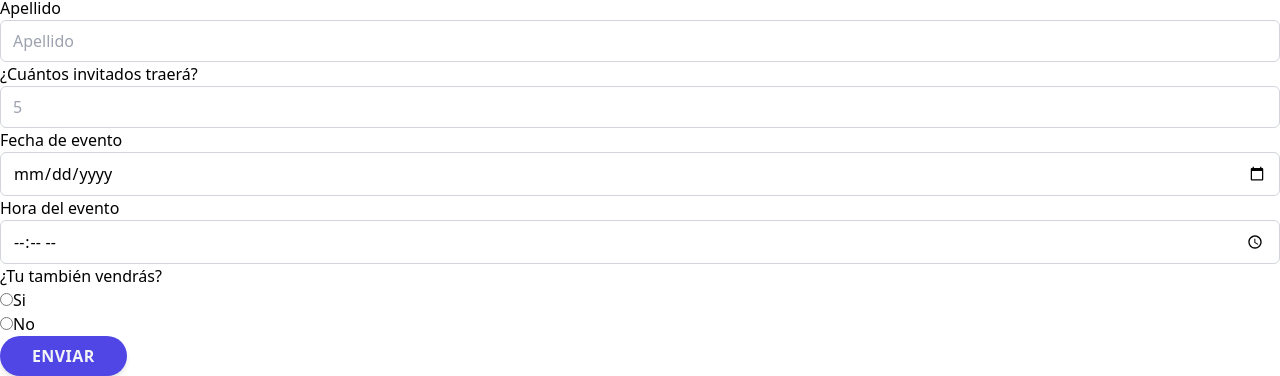
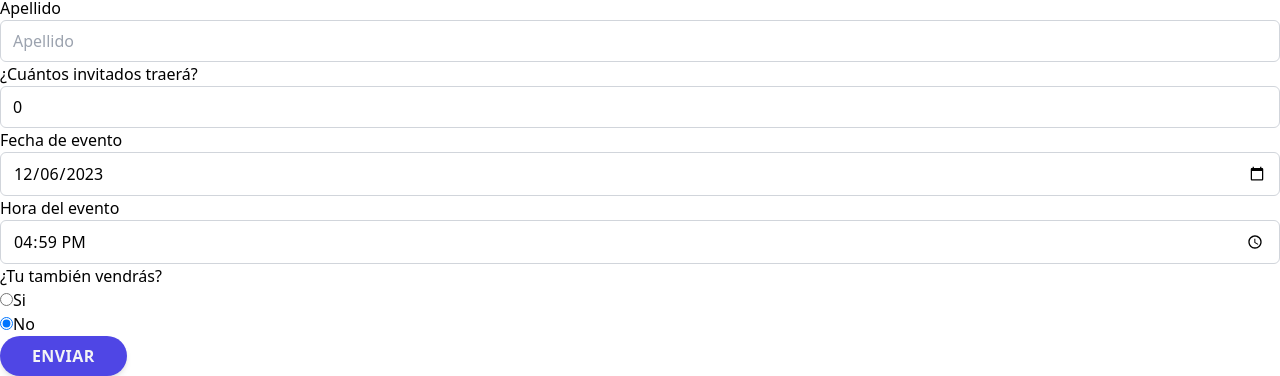
Before and after one commit to sebasgarcia29/zustand, a React (Vite) app: page /dashboard/wedding-invitation in a window 1280 px wide. Shown: the part 850-1226 px from the top of the page. Built offline with nearby package versions, Linux system fonts and the light colour scheme; no server answers.

Commit message:
fix: add new form with slices

```diff
--- a/src/pages/03-slices/WeddingInvitationPage.tsx
+++ b/src/pages/03-slices/WeddingInvitationPage.tsx
@@ -1,8 +1,36 @@
+import { FormEvent } from 'react';
 import { WhiteCard } from '../../components';
+import { useWeddingBoundStore } from '../../stores/wedding';
 
 
 
 export const WeddingInvitationPage = () => {
+
+
+  const firstName = useWeddingBoundStore(state => state.firstName)
+  const lastName = useWeddingBoundStore(state => state.lastName)
+  const setFirstName = useWeddingBoundStore(state => state.setFirstName)
+  const setLastName = useWeddingBoundStore(state => state.setLastName)
+
+  const guestCount = useWeddingBoundStore(state => state.guestCount)
+  const setGuestCount = useWeddingBoundStore(state => state.setGuestCount)
+
+  const eventYYYYMMDD = useWeddingBoundStore(state => state.eventYYYYMMDD())
+  const eventHHMM = useWeddingBoundStore(state => state.eventHHMM())
+  const eventdate = useWeddingBoundStore(state => state.eventdate);
+
+  const setEventDate = useWeddingBoundStore(state => state.setEventDate);
+  const setEventTime = useWeddingBoundStore(state => state.setEventTime);
+
+  const isConfirmed = useWeddingBoundStore(state => state.isConfirmed);
+  const setIsConfirmed = useWeddingBoundStore(state => state.setIsConfirmed);
+
+  const onSubmit = (event: FormEvent<HTMLFormElement>) => {
+    event.preventDefault();
+
+    console.log({ firstName, lastName, guestCount, eventdate, isConfirmed })
+  }
+
   return (
     <>
       <h1>Invitación de Boda</h1>
@@ -11,7 +39,7 @@ export const WeddingInvitationPage = () => {
 
       <WhiteCard className="flex items-center justify-center p-12">
         <div className="mx-auto w-full max-w-[550px]">
-          <form>
+          <form onSubmit={onSubmit}>
             <div className="-mx-3 flex flex-wrap">
               <div className="w-full px-3 sm:w-1/2">
                 <div className="mb-5">
@@ -25,6 +53,8 @@ export const WeddingInvitationPage = () => {
                     name="firstName"
                     id="firstName"
                     placeholder="Primer Nombre"
+                    value={firstName}
+                    onChange={(e) => setFirstName(e.target.value)}
                   />
                 </div>
               </div>
@@ -40,6 +70,8 @@ export const WeddingInvitationPage = () => {
                     name="lastName"
                     id="lastName"
                     placeholder="Apellido"
+                    value={lastName}
+                    onChange={(e) => setLastName(e.target.value)}
                   />
                 </div>
               </div>
@@ -57,6 +89,8 @@ export const WeddingInvitationPage = () => {
                 placeholder="5"
                 min="0"
                 className="w-full appearance-none rounded-md border border-[#e0e0e0] bg-white py-3 px-6 text-base font-medium text-[#6B7280] outline-none focus:border-[#6A64F1] focus:shadow-md"
+                value={guestCount}
+                onChange={(e) => setGuestCount(Number(e.target.value))}
               />
             </div>
 
@@ -72,6 +106,8 @@ export const WeddingInvitationPage = () => {
                     type="date"
                     name="eventDate"
                     id="eventDate"
+                    value={eventYYYYMMDD}
+                    onChange={(e) => setEventDate(e.target.value)}
                   />
                 </div>
               </div>
@@ -86,6 +122,8 @@ export const WeddingInvitationPage = () => {
                     type="time"
                     name="eventTime"
                     id="eventTime"
+                    value={eventHHMM}
+                    onChange={(e) => setEventTime(e.target.value)}
                   />
                 </div>
               </div>
@@ -102,6 +140,8 @@ export const WeddingInvitationPage = () => {
                     name="isComing"
                     id="radioButton1"
                     className="h-5 w-5"
+                    onChange={() => setIsConfirmed(true)}
+                    checked={isConfirmed}
                   />
                   <label
                     className="pl-3 text-base font-medium text-[#07074D]"
@@ -115,6 +155,8 @@ export const WeddingInvitationPage = () => {
                     name="isComing"
                     id="radioButton2"
                     className="h-5 w-5"
+                    onChange={() => setIsConfirmed(false)}
+                    checked={!isConfirmed}
                   />
                   <label
                     className="pl-3 text-base font-medium text-[#07074D]"
--- a/src/stores/tasks/task.store.ts
+++ b/src/stores/tasks/task.store.ts
@@ -22,7 +22,7 @@ interface TaskState {
     addTask: (title: string, status: TaskStatus) => void
 }
 
-const storeApi: StateCreator<TaskState, [["zustand/immer", never]]> = (set, get) => ({
+const storeApi: StateCreator<TaskState, [["zustand/devtools", never], ["zustand/persist", unknown], ["zustand/immer", never]], []> = (set, get) => ({
     draggingTaskId: undefined,
     tasks: {
         'ABC-1': { id: 'ABC-1', title: 'Task 1', status: 'OPEN' },
@@ -35,8 +35,8 @@
         return Object.values(tasks).filter(task => task.status === status);
     },
 
-    setDraggingTaskId: (taskId: string) => set({ draggingTaskId: taskId }),
-    removeDraggingTaskId: () => set({ draggingTaskId: undefined }),
+    setDraggingTaskId: (taskId: string) => set({ draggingTaskId: taskId }, false, 'setDraggingTaskId'),
+    removeDraggingTaskId: () => set({ draggingTaskId: undefined }, false, 'removeDraggingTaskId'),
     //? without immer
     // changeTaskStatus: (taskId: string, status: TaskStatus) => {
     //     const tasks = get().tasks;
@@ -48,7 +48,7 @@
     changeTaskStatus: (taskId: string, status: TaskStatus) => {
         set(state => {
             state.tasks[taskId].status = status;
-        })
+        }, false, 'changeTaskStatus')
 
     },
     onTaskDrop: (status: TaskStatus) => {
@@ -77,15 +77,15 @@
         const newTask: Task = { id: `ABC-${uuidV4()}`, title, status };
         set(state => {
             state.tasks[newTask.id] = newTask
-        })
+        }, false, 'addTask')
     }
 });
 
 
 export const useTaskStore = create<TaskState>()(
-    devtools(
-        persist(
-            immer(storeApi), { name: 'task-store' }
-        )
+    // devtools(
+    persist(
+        immer(storeApi), { name: 'task-store' }
     )
+    // )
 );
--- /dev/null
+++ b/src/stores/wedding/confirmation.slice.ts
@@ -0,0 +1,13 @@
+import { StateCreator } from "zustand";
+
+
+
+export interface ConfirmationInterface {
+    isConfirmed: boolean;
+    setIsConfirmed: (isConfirmed: boolean) => void;
+}
+
+export const createConfirmationSlice: StateCreator<ConfirmationInterface> = (set) => ({
+    isConfirmed: false,
+    setIsConfirmed: (isConfirmed: boolean) => set({ isConfirmed })
+})
--- /dev/null
+++ b/src/stores/wedding/date.slice.ts
@@ -0,0 +1,91 @@
+import { StateCreator } from "zustand";
+
+
+
+export interface DateInterface {
+    eventdate: number;
+
+    eventYYYYMMDD: () => string;
+    eventHHMM: () => string;
+
+    setEventDate: (parcialDate: string) => void;
+    setEventTime: (eventTime: string) => void;
+}
+
+export const createDateSlice: StateCreator<DateInterface> = (set, get) => ({
+    eventdate: new Date().getTime(),
+
+    eventYYYYMMDD: () => {
+        const formatDate = new Date(get().eventdate)
+        return formatDate.toISOString().split('T')[0]
+    },
+    eventHHMM: () => {
+        const formatDate = new Date(get().eventdate)
+        const hours = formatDate.getHours().toString().padStart(2, '0');
+        const minutes = formatDate.getMinutes().toString().padStart(2, '0');
+        return `${hours}:${minutes}`
+    },
+
+    setEventDate: (partialDate: string) => set((state) => {
+        const date = new Date(partialDate);
+        const year = date.getFullYear();
+        const month = date.getMonth();
+        const day = date.getDate();
+
+        const newDate = new Date(state.eventdate);
+        newDate.setFullYear(year, month, day);
+        return { eventdate: newDate.getTime() }
+    }),
+
+
+    setEventTime: (eventTime: string) => set((state) => {
+        const hours = parseInt(eventTime.split(':')[0]);
+        const minutes = parseInt(eventTime.split(':')[1]);
+
+
+        const newDate = new Date(state.eventdate);
+        newDate.setHours(hours, minutes);
+
+        return { eventdate: newDate.getTime() }
+    })
+})
+
+
+//? With Persist
+// export const createDateSlice: StateCreator<DateInterface> = (set, get) => ({
+//     eventdate: new Date().getTime(),
+
+//     eventYYYYMMDD: () => {
+//         const formatDate = new Date(get().eventdate)
+//         return formatDate.toISOString().split('T')[0]
+//     },
+//     eventHHMM: () => {
+//         const formatDate = new Date(get().eventdate)
+//         const hours = formatDate.getHours().toString().padStart(2, '0');
+//         const minutes = formatDate.getMinutes().toString().padStart(2, '0');
+//         return `${hours}:${minutes}`
+//     },
+
+//     setEventDate: (partialDate: string) => set((state) => {
+//         const date = new Date(partialDate);
+//         const year = date.getFullYear();
+//         const month = date.getMonth();
+//         const day = date.getDate();
+
+//         const newDate = new Date(state.eventdate);
+//         newDate.setFullYear(year, month, day);
+//         return { eventdate: newDate.getTime() }
+//     }),
+
+
+//     setEventTime: (eventTime: string) => set((state) => {
+//         const hours = parseInt(eventTime.split(':')[0]);
+//         const minutes = parseInt(eventTime.split(':')[1]);
+
+
+//         const newDate = new Date(state.eventdate);
+//         newDate.setHours(hours, minutes);
+
+//         return { eventdate: newDate.getTime() }
+//     })
+// })
--- /dev/null
+++ b/src/stores/wedding/guest.slice.ts
@@ -0,0 +1,15 @@
+import { StateCreator } from "zustand";
+
+
+export interface GuestInterface {
+    guestCount: number;
+    setGuestCount: (count: number) => void;
+}
+
+
+export const createGuestSlice: StateCreator<GuestInterface> = (set) => ({
+    guestCount: 0,
+    setGuestCount: (count: number) => set({
+        guestCount: count > 0 ? count : 0
+    }),
+})
--- /dev/null
+++ b/src/stores/wedding/index.ts
@@ -0,0 +1,25 @@
+import { create } from "zustand";
+import { devtools } from "zustand/middleware";
+
+import { PersonSlice, createPersonSlice } from "./person.slice";
+import { GuestInterface, createGuestSlice } from './guest.slice';
+import { DateInterface, createDateSlice } from './date.slice';
+import { ConfirmationInterface, createConfirmationSlice } from "./confirmation.slice";
+
+type ShareState = PersonSlice & GuestInterface & DateInterface & ConfirmationInterface
+
+export const useWeddingBoundStore = create<ShareState>()(
+    // persist(
+    devtools(
+        (...a) => ({
+            ...createPersonSlice(...a),
+            ...createGuestSlice(...a),
+            ...createDateSlice(...a),
+            ...createConfirmationSlice(...a),
+        }),
+    ),
+    //     {
+    //         name: 'wedding-store',
+    //     }
+    // ),
+);
--- /dev/null
+++ b/src/stores/wedding/person.slice.ts
@@ -0,0 +1,17 @@
+import { StateCreator } from 'zustand';
+
+
+
+export interface PersonSlice {
+    firstName: string;
+    lastName: string;
+    setFirstName: (firstName: string) => void;
+    setLastName: (lastName: string) => void;
+}
+
+export const createPersonSlice: StateCreator<PersonSlice> = (set) => ({
+    firstName: '',
+    lastName: '',
+    setFirstName: (firstName: string) => set({ firstName }),
+    setLastName: (lastName: string) => set({ lastName }),
+})
```
